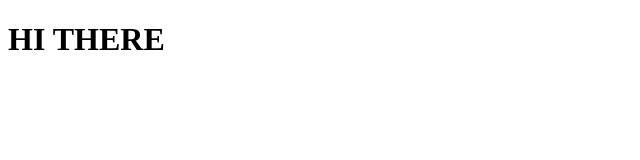
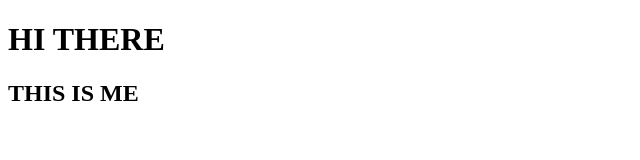
Before and after one commit to Mitiku14/git, a plain HTML site: page index.html in a window 1280 px wide. Shown: the whole page, without its empty margins (0-640 px from the left). Drawn offline with Linux system fonts and the light colour scheme.

Commit message:
this is me

```diff
--- a/index.html
+++ b/index.html
@@ -7,5 +7,6 @@
   </head>
   <body>
     <h1>HI THERE</h1>
+    <h2>THIS IS ME</h2>
   </body>
 </html>
```
